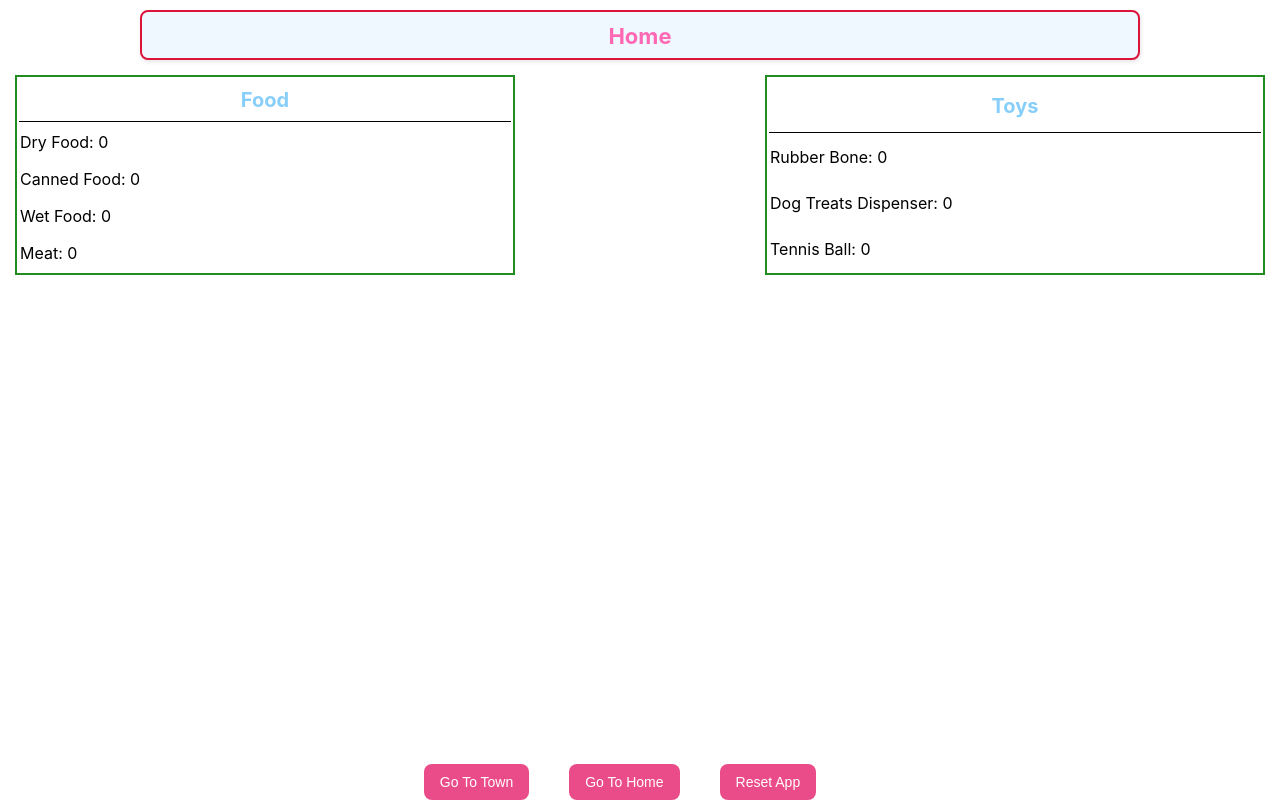
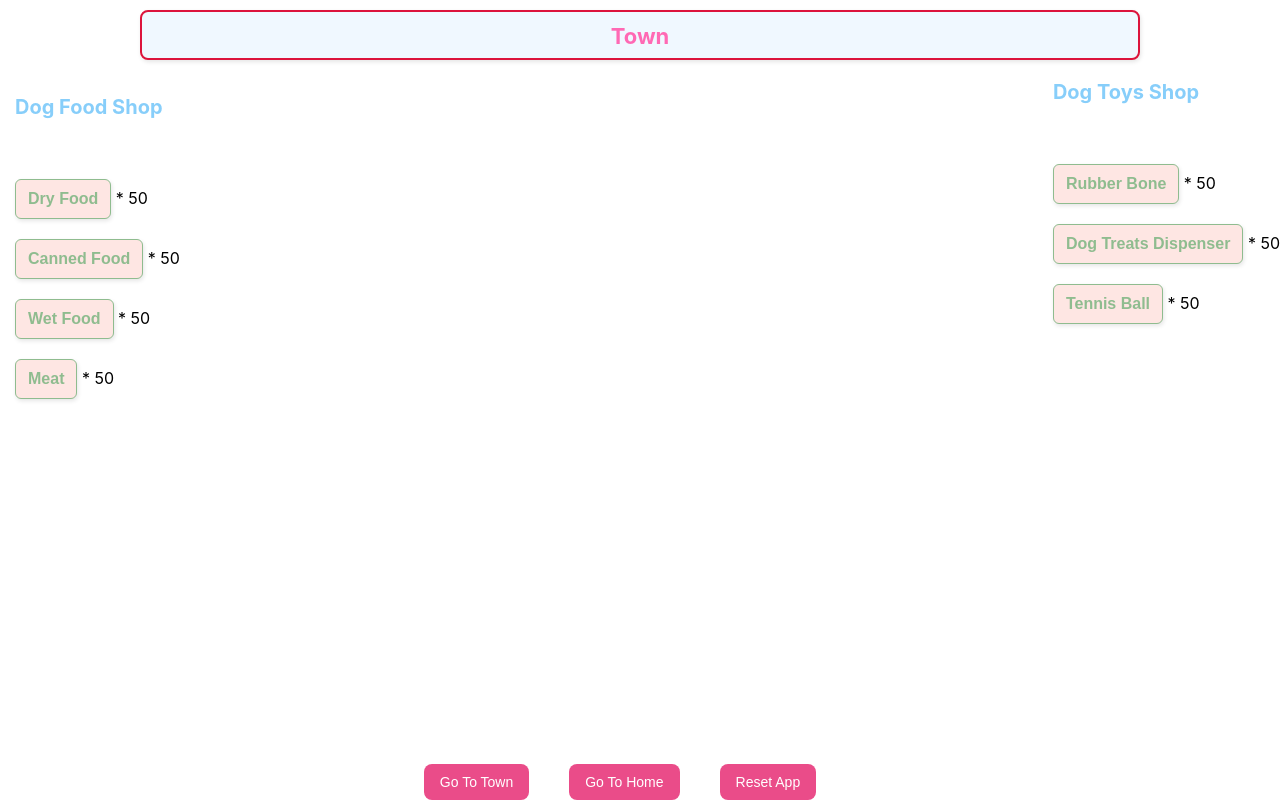
Before and after one commit to wendy-aik-maung/mini-project2, a React (Create React App) app: page / in a window 1280 px wide. Built offline with nearby package versions, Linux system fonts and the light colour scheme.

Commit message:
solution

```diff
--- a/src/App.js
+++ b/src/App.js
@@ -1,25 +1,55 @@
-import React, { useState, createContext } from "react";
+import { useState, createContext } from "react";
 import "./App.css";
-import DogCaring from "./components/DogCaring";
+import Footer from "./components/Footer";
+import Page from "./pages/Page";
 
 export const AppContext = createContext();
 
 const App = () => {
   const CounterProvider = (props) => {
-		const [counter1, setCounter1] = useState(50);
-		const [counter2, setCounter2] = useState(0);
-		const [btn, setBtn] = useState("");
+    const defaultTownCounts = 50;
+    const defaultHomeCounts = 0;
+
+    const [btn, setBtn] = useState("Town");
+
+    const [townData, setTownData] = useState({
+      food: {
+        dry: defaultTownCounts,
+        canned: defaultTownCounts,
+        wet: defaultTownCounts,
+        meat: defaultTownCounts,
+      },
+      toys: {
+        bone: defaultTownCounts,
+        dispenser: defaultTownCounts,
+        ball: defaultTownCounts,
+      },
+    });
+    const [homeData, setHomeData] = useState({
+      food: {
+        dry: defaultHomeCounts,
+        canned: defaultHomeCounts,
+        wet: defaultHomeCounts,
+        meat: defaultHomeCounts,
+      },
+      toys: {
+        bone: defaultHomeCounts,
+        dispenser: defaultHomeCounts,
+        ball: defaultHomeCounts,
+      },
+    });
 
     return (
       <AppContext.Provider
         value={{
-					counter1,
-					setCounter1,
-					counter2,
-					setCounter2,
+          homeData,
+          setHomeData,
+          townData,
+          setTownData,
           btn,
           setBtn,
-				}}>
+        }}
+      >
         {" "}
         {props.children}
       </AppContext.Provider>
@@ -28,7 +58,8 @@ const App = () => {
 
   return (
     <CounterProvider>
-			<DogCaring />
+      <Page />
+      <Footer />
     </CounterProvider>
   );
 };
--- a/src/components/DogCaring.js
+++ /dev/null
@@ -1,136 +0,0 @@
-/** @jsxImportSource @emotion/react */
-import React from "react";
-import { css } from "@emotion/react";
-import { AppContext } from "../App";
-import Town from "./Town";
-
-const DogCaring = () => {
-	const { setCounter1, setCounter2, counter2, btn, setBtn } =
-		React.useContext(AppContext);
-	const handleReset = () => {
-		setCounter1(50);
-		setCounter2(0);
-	};
-	// const [redirect, setRedirect] = useState(false);
-	return (
-		<>
-			{btn === "Town" ? (
-				<Town />
-			) : (
-				<div>
-					<h3 css={[styles.heading, { marginTop: 10 }]}> Home </h3>
-					<div css={styles.col_left}>
-						<table css={styles.table}>
-							<tr>
-								<th css={styles.th}>Food</th>
-							</tr>
-							<tr>
-								<td>Dry Food: {counter2}</td>
-							</tr>
-							<tr>
-								<td>Canned Food: {counter2}</td>
-							</tr>
-							<tr>
-								<td>Wet Food: {counter2}</td>
-							</tr>
-							<tr>
-								<td>Meat: {counter2}</td>
-							</tr>
-						</table>
-					</div>
-					<div css={styles.col_right}>
-						<table css={styles.table}>
-							<tr>
-								<th css={styles.th}>Toys</th>
-							</tr>
-							<tr>
-								<td>Rubber Bone: {counter2}</td>
-							</tr>
-							<tr>
-								<td>Dog Treats Dispenser: {counter2}</td>
-							</tr>
-							<tr>
-								<td>Tennis Ball: {counter2}</td>
-							</tr>
-						</table>
-					</div>
-					<footer css={styles.footer}>
-						<button
-							css={[styles.btn, { marginRight: 40 }]}
-							onClick={() => setBtn("Town")}>
-							Go To Town
-						</button>
-						<button
-							css={[styles.btn, { marginRight: 40 }]}
-							onClick={() => setBtn("")}>
-							Go To Home
-						</button>
-						<button
-							css={[styles.btn, { marginRight: 40 }]}
-							onClick={handleReset}>
-							Reset App
-						</button>
-					</footer>
-				</div>
-			)}
-		</>
-	);
-};
-
-export default DogCaring;
-const styles = {
-	heading: css`
-		margin: auto;
-		width: 1000px;
-		height: 50px;
-		background-color: #f0f8ff;
-		border-radius: 8px;
-		border-style: none;
-		box-sizing: border-box;
-		box-shadow: rgba(0, 0, 0, 0.1) 1px 2px 4px;
-		color: hotpink;
-		font-size: 22px;
-		border: 2px solid #dc143c;
-		padding: 0.5em;
-		text-align: center;
-	`,
-	table: css`
-		border: 2px solid forestgreen;
-		width: 500px;
-		height: 200px;
-	`,
-	th: css`
-		font-size: 20px;
-		font-weight: bold;
-		color: #87cefa;
-		border-bottom: 1px solid black;
-	`,
-	col_left: css`
-		float: left;
-		width: 50%;
-		padding: 15px;
-	`,
-	col_right: css`
-		float: right;
-		padding: 15px;
-	`,
-	btn: css`
-		background-color: #ea4c89;
-		border-radius: 8px;
-		border-style: none;
-		box-sizing: border-box;
-		color: #ffffff;
-		display: inline-block;
-		font-size: 14px;
-		font-weight: 500;
-		outline: none;
-		padding: 10px 16px;
-		text-align: center;
-	`,
-	footer: css`
-		text-align: center;
-		position: fixed;
-		width: 100%;
-		bottom: 0;
-	`,
-};
--- /dev/null
+++ b/src/components/Footer.js
@@ -0,0 +1,81 @@
+/** @jsxImportSource @emotion/react */
+import { css } from "@emotion/react";
+import { useContext } from "react";
+import { AppContext } from "../App";
+
+const Footer = () => {
+  const { setTownData, setHomeData, setBtn } = useContext(AppContext);
+  const handleReset = () => {
+    const defaultTownCounts = 50;
+    const defaultHomeCounts = 0;
+    setTownData({
+      food: {
+        dry: defaultTownCounts,
+        canned: defaultTownCounts,
+        wet: defaultTownCounts,
+        meat: defaultTownCounts,
+      },
+      toys: {
+        bone: defaultTownCounts,
+        dispenser: defaultTownCounts,
+        ball: defaultTownCounts,
+      },
+    });
+    setHomeData({
+      food: {
+        dry: defaultHomeCounts,
+        canned: defaultHomeCounts,
+        wet: defaultHomeCounts,
+        meat: defaultHomeCounts,
+      },
+      toys: {
+        bone: defaultHomeCounts,
+        dispenser: defaultHomeCounts,
+        ball: defaultHomeCounts,
+      },
+    });
+  };
+
+  return (
+    <footer css={styles.footer}>
+      <button
+        css={[styles.btn, { marginRight: 40 }]}
+        onClick={() => setBtn("Town")}
+      >
+        Go To Town
+      </button>
+      <button
+        css={[styles.btn, { marginRight: 40 }]}
+        onClick={() => setBtn("Home")}
+      >
+        Go To Home
+      </button>
+      <button css={[styles.btn, { marginRight: 40 }]} onClick={handleReset}>
+        Reset App
+      </button>
+    </footer>
+  );
+};
+
+export default Footer;
+const styles = {
+  btn: css`
+    background-color: #ea4c89;
+    border-radius: 8px;
+    border-style: none;
+    box-sizing: border-box;
+    color: #ffffff;
+    display: inline-block;
+    font-size: 14px;
+    font-weight: 500;
+    outline: none;
+    padding: 10px 16px;
+    text-align: center;
+  `,
+  footer: css`
+    text-align: center;
+    position: fixed;
+    width: 100%;
+    bottom: 0;
+  `,
+};
--- /dev/null
+++ b/src/components/Home.js
@@ -0,0 +1,111 @@
+/** @jsxImportSource @emotion/react */
+import { useContext } from "react";
+import { css } from "@emotion/react";
+import { AppContext } from "../App";
+
+const Home = () => {
+  const { homeData } = useContext(AppContext);
+  const foodAtHome = homeData.food;
+  const toysAtHome = homeData.toys;
+
+  return (
+    <>
+      <div>
+        <h3 css={[styles.heading, { marginTop: 10 }]}> Home </h3>
+        <div css={styles.col_left}>
+          <table css={styles.table}>
+            <tr>
+              <th css={styles.th}>Food</th>
+            </tr>
+            <tr>
+              <td>Dry Food: {foodAtHome.dry}</td>
+            </tr>
+            <tr>
+              <td>Canned Food: {foodAtHome.canned}</td>
+            </tr>
+            <tr>
+              <td>Wet Food: {foodAtHome.wet}</td>
+            </tr>
+            <tr>
+              <td>Meat: {foodAtHome.meat}</td>
+            </tr>
+          </table>
+        </div>
+        <div css={styles.col_right}>
+          <table css={styles.table}>
+            <tr>
+              <th css={styles.th}>Toys</th>
+            </tr>
+            <tr>
+              <td>Rubber Bone: {toysAtHome.bone}</td>
+            </tr>
+            <tr>
+              <td>Dog Treats Dispenser: {toysAtHome.dispenser}</td>
+            </tr>
+            <tr>
+              <td>Tennis Ball: {toysAtHome.ball}</td>
+            </tr>
+          </table>
+        </div>
+      </div>
+    </>
+  );
+};
+
+export default Home;
+const styles = {
+  heading: css`
+    margin: auto;
+    width: 1000px;
+    height: 50px;
+    background-color: #f0f8ff;
+    border-radius: 8px;
+    border-style: none;
+    box-sizing: border-box;
+    box-shadow: rgba(0, 0, 0, 0.1) 1px 2px 4px;
+    color: hotpink;
+    font-size: 22px;
+    border: 2px solid #dc143c;
+    padding: 0.5em;
+    text-align: center;
+  `,
+  table: css`
+    border: 2px solid forestgreen;
+    width: 500px;
+    height: 200px;
+  `,
+  th: css`
+    font-size: 20px;
+    font-weight: bold;
+    color: #87cefa;
+    border-bottom: 1px solid black;
+  `,
+  col_left: css`
+    float: left;
+    width: 50%;
+    padding: 15px;
+  `,
+  col_right: css`
+    float: right;
+    padding: 15px;
+  `,
+  btn: css`
+    background-color: #ea4c89;
+    border-radius: 8px;
+    border-style: none;
+    box-sizing: border-box;
+    color: #ffffff;
+    display: inline-block;
+    font-size: 14px;
+    font-weight: 500;
+    outline: none;
+    padding: 10px 16px;
+    text-align: center;
+  `,
+  footer: css`
+    text-align: center;
+    position: fixed;
+    width: 100%;
+    bottom: 0;
+  `,
+};
--- a/src/components/Town.js
+++ b/src/components/Town.js
@@ -1,101 +1,115 @@
 /** @jsxImportSource @emotion/react */
-import React, { useContext } from "react";
+import { useContext } from "react";
 import { AppContext } from "../App";
 import { css } from "@emotion/react";
-import DogCaring from "./DogCaring";
 const Town = () => {
-	const { counter1, counter2, setCounter1, setCounter2, btn, setBtn } =
+  const { townData, setTownData, homeData, setHomeData } =
     useContext(AppContext);
+  const foodShop = townData.food;
+  const toyShop = townData.toys;
 
-	const handleReset = () => {
-		setCounter1(50);
-		setCounter2(0);
+  // handleClick('food', 'dry)
+  const handleClick = (_itemType, _itemName) => {
+    // to prevent bad parameters like handleClick('FoOd', 'DrY')
+    const itemType = _itemType.toLowerCase();
+    const itemName = _itemName.toLowerCase();
+
+    setTownData({
+      ...townData,
+      [itemType]: {
+        ...townData[itemType],
+        [itemName]: townData[itemType][itemName] - 1,
+      },
+    });
+
+    setHomeData({
+      ...homeData,
+      [itemType]: {
+        ...homeData[itemType],
+        [itemName]: homeData[itemType][itemName] + 1,
+      },
+    });
   };
 
-	const handleClick = (e) => {
-		e.preventDefault();
-		setCounter1(counter1 - 1);
-		setCounter2(counter2 + 1);
-	};
   return (
     <>
-			{btn === "DogCaring" ? (
-				<DogCaring />
-			) : (
       <div>
         <h3 css={[styles.heading, { marginTop: 10 }]}> Town </h3>{" "}
         <section css={styles.column}>
           <p css={styles.text}>Dog Food Shop</p>
           <br />
           <div>
-							<button css={styles.display} onClick={(e) => handleClick(e)}>
+            <button
+              css={styles.display}
+              onClick={() => handleClick("FOOD", "dry")}
+            >
               Dry Food
             </button>{" "}
-							<span> * {counter1}</span>
+            <span> * {foodShop.dry}</span>
           </div>
           <div>
-							<button css={styles.display} onClick={(e) => handleClick(e)}>
+            <button
+              css={styles.display}
+              onClick={() => handleClick("FOOD", "canned")}
+            >
               {" "}
               Canned Food{" "}
             </button>{" "}
-							<span> * {counter1}</span>
+            <span> * {foodShop.canned}</span>
           </div>
           <div>
-							<button css={styles.display} onClick={(e) => handleClick(e)}>
+            <button
+              css={styles.display}
+              onClick={() => handleClick("FOOD", "wet")}
+            >
               {" "}
               Wet Food{" "}
             </button>{" "}
-							<span> * {counter1}</span>
+            <span> * {foodShop.wet}</span>
           </div>
           <div>
-							<button css={styles.display} onClick={(e) => handleClick(e)}>
+            <button
+              css={styles.display}
+              onClick={() => handleClick("FOOD", "meat")}
+            >
               {" "}
               Meat{" "}
             </button>{" "}
-							<span> * {counter1}</span>{" "}
+            <span> * {foodShop.meat}</span>{" "}
           </div>
         </section>
         <section css={{ float: "right" }}>
           <p css={styles.text}>Dog Toys Shop </p>
           <br />
           <div>
-							<button css={styles.display} onClick={(e) => handleClick(e)}>
+            <button
+              css={styles.display}
+              onClick={() => handleClick("TOYS", "bone")}
+            >
               Rubber Bone{" "}
             </button>{" "}
-							<span> * {counter1}</span>
+            <span> * {toyShop.bone}</span>
           </div>
           <div>
-							<button css={styles.display} onClick={(e) => handleClick(e)}>
-								Dog Treats Dispensr
+            <button
+              css={styles.display}
+              onClick={() => handleClick("TOYS", "dispenser")}
+            >
+              Dog Treats Dispenser
             </button>{" "}
-							<span> * {counter1}</span>
+            <span> * {toyShop.dispenser}</span>
           </div>
           <div>
-							<button css={styles.display} onClick={(e) => handleClick(e)}>
+            <button
+              css={styles.display}
+              onClick={() => handleClick("TOYS", "ball")}
+            >
               Tennis Ball
             </button>{" "}
-							<span> * {counter1}</span>
+            <span> * {toyShop.ball}</span>
           </div>
         </section>
-					<footer css={styles.footer}>
-						<button
-							css={[styles.btn, { marginRight: 40 }]}
-							onClick={() => setBtn("")}>
-							Go To Town
-						</button>
-						<button
-							css={[styles.btn, { marginRight: 40 }]}
-							onClick={() => setBtn("DogCaring")}>
-							Go To Home
-						</button>
-						<button
-							css={[styles.btn, { marginRight: 40 }]}
-							onClick={handleReset}>
-							Reset App
-						</button>
-					</footer>
       </div>
-			)}
     </>
   );
 };
--- /dev/null
+++ b/src/pages/Page.js
@@ -0,0 +1,11 @@
+import { useContext } from "react";
+import { AppContext } from "../App";
+import Home from "../components/Home";
+import Town from "../components/Town";
+
+const Page = () => {
+  const { btn } = useContext(AppContext);
+  return <>{btn === "Home" ? <Home /> : <Town />}</>;
+};
+
+export default Page;
```
Lines whose indentation alone changed are shown as unchanged.
